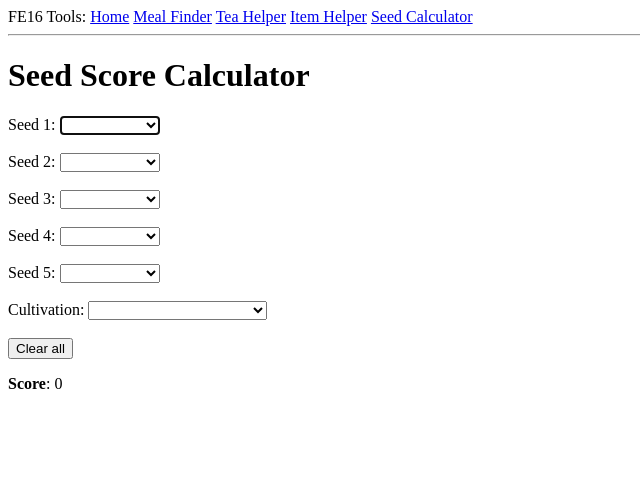
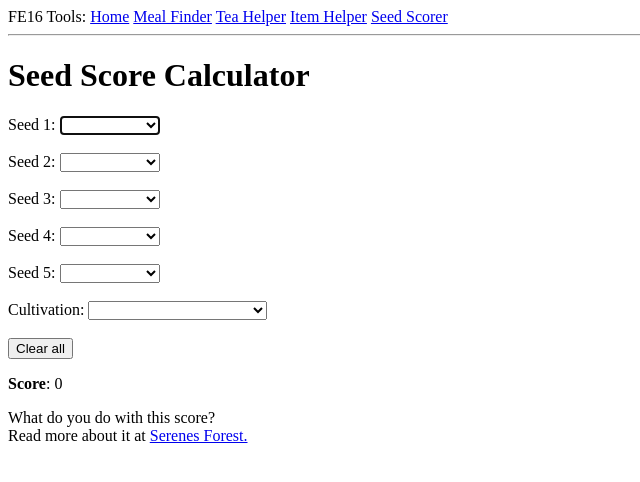
Before and after one commit to brufinus/fe16-tools, a Flask app: page /seed-calculator in a window 1280 px wide. Shown: the top 482 px of the page, without its empty margins (0-640 px from the left). Run offline with Flask 3, Linux system fonts and the light colour scheme; tables that the repository leaves empty hold one stand-in row (values such as "Sample post").

Commit message:
rename to seed scorer and add info

```diff
--- a/app/routes.py
+++ b/app/routes.py
@@ -27,8 +27,8 @@ def index():
             'id': 'item_helper'
         },
         {
-            'name': 'Seed Calculator',
-            'description': 'Simulate seed item scores.',
+            'name': 'Seed Scorer',
+            'description': 'Simulate possible seed scores.',
             'id': 'seed_calculator'
         }
     ]
@@ -149,7 +149,7 @@ def seed_calculator():
     if form.validate_on_submit():
         return redirect('')
 
-    return render_template('seed_calculator.html', title='Seed Calc',
+    return render_template('seed_calculator.html', title='Seed Scorer',
                            page_name='Seed Score Calculator', form=form)
 
 @app.route('/get_seed_data', methods=['POST'])
--- a/app/templates/base.html
+++ b/app/templates/base.html
@@ -13,7 +13,7 @@
             <a href="{{ url_for('meal_finder') }}">Meal Finder</a>
             <a href="{{ url_for('tea_helper') }}">Tea Helper</a>
             <a href="{{ url_for('item_helper') }}">Item Helper</a>
-            <a href="{{ url_for('seed_calculator') }}">Seed Calculator</a>
+            <a href="{{ url_for('seed_calculator') }}">Seed Scorer</a>
         </div>
         <hr>
         <h1>{{ page_name }}</h1>
--- a/app/templates/seed_calculator.html
+++ b/app/templates/seed_calculator.html
@@ -60,6 +60,12 @@
             <!-- Info updates here -->
         </div>
     </p>
+    <p>
+        What do you do with this score?<br>
+        Read more about it at
+        <a href="https://serenesforest.net/three-houses/monastery/greenhouse/"
+           target="_blank" rel="noopener noreferrer">Serenes Forest.</a>
+    </p>
 </form>
 <script>
     $(document).ready(function() {
```
